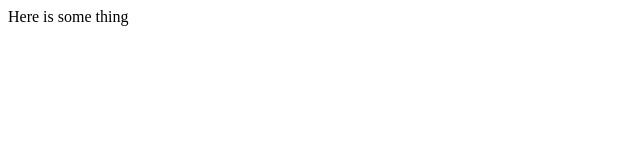
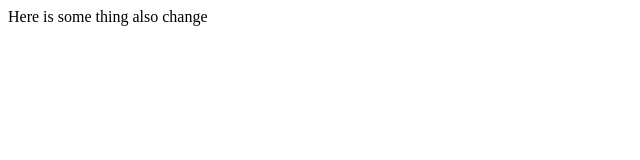
Before and after one commit to shafiq1675/Basic_Web, a plain HTML site: page index.html in a window 1280 px wide. Shown: the full height of the page, 0-640 px from the left. Drawn offline with Linux system fonts and the light colour scheme.

Commit message:
Update index.html

```diff
--- a/index.html
+++ b/index.html
@@ -6,6 +6,6 @@ Khan
 </head>
 
 <body>
-Here is some thing
+Here is some thing also change
 </body>
 </html>
```
